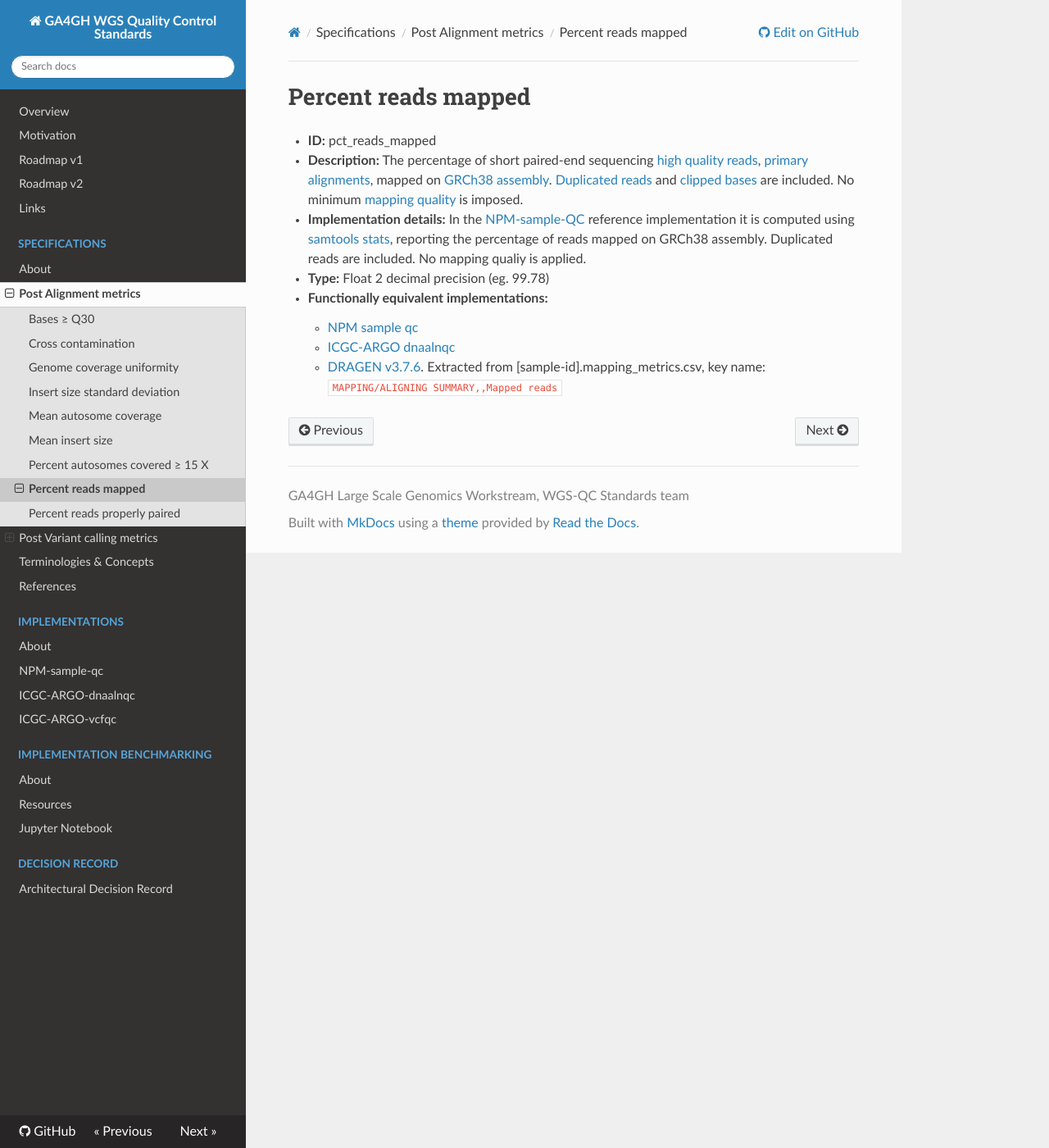
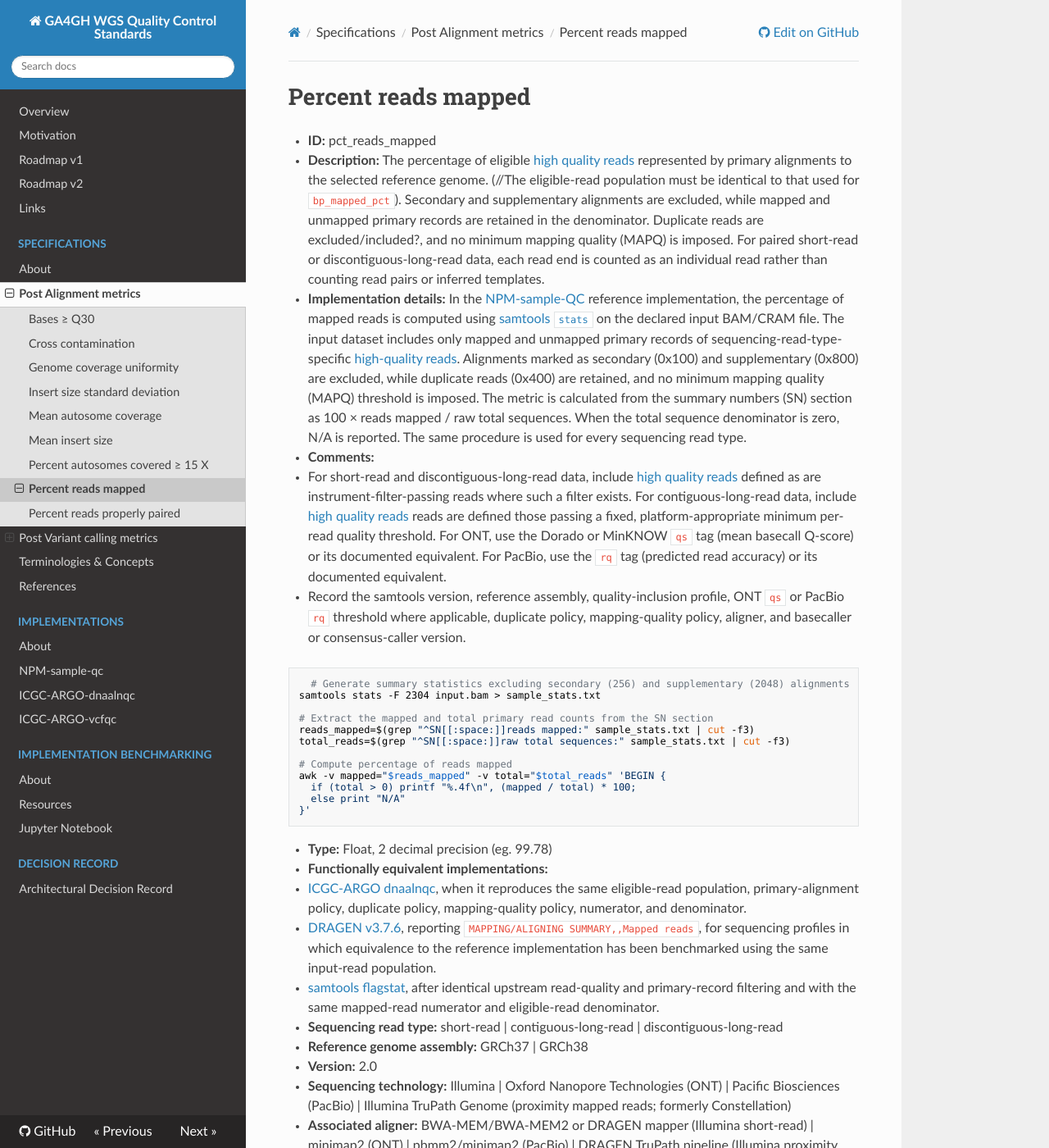
Before and after one commit to ga4gh/quality-control-wgs, an MkDocs documentation site: the page built from docs/metrics_definitions/percent-reads-mapped.md, in a window 1280 px wide and 1400 px high. Shown: the whole window at 82% size. Built offline with MkDocs 1.6.1, drawn with Linux system fonts in a browser that asks for light colours; nearby versions of some CDN libraries; some of the changed text lies outside the part shown.

Commit message:
update percent reads mapped dev version awaiting further input/feedback

````diff
--- a/docs/metrics_definitions/percent-reads-mapped.md
+++ b/docs/metrics_definitions/percent-reads-mapped.md
@@ -1,10 +1,34 @@
 # Percent reads mapped
 
 - **ID:** pct_reads_mapped
-- **Description:** The percentage of short paired-end sequencing [high quality reads](terminologies.md#high-quality-reads), [primary alignments](terminologies.md#primary-alignments), mapped on [GRCh38 assembly](terminologies.md#grch38-assembly). [Duplicated reads](terminologies.md#duplicated-reads) and [clipped bases](terminologies.md#clipped-bases) are included. No minimum [mapping quality](terminologies.md#mapping-quality) is imposed.
-- **Implementation details:** In the [NPM-sample-QC](References.md#npm-sample-qc) reference implementation it is computed using [samtools stats](References.md#samtools-stats), reporting the percentage of reads mapped on GRCh38 assembly. Duplicated reads are included. No mapping qualiy is applied.
-- **Type:** Float 2 decimal precision (eg. 99.78)
+- **Description:** The percentage of eligible [high quality reads](terminologies.md#high-quality-reads) represented by primary alignments to the selected reference genome. (//The eligible-read population must be identical to that used for `bp_mapped_pct`). Secondary and supplementary alignments are excluded, while mapped and unmapped primary records are retained in the denominator. Duplicate reads are excluded/included?, and no minimum mapping quality (MAPQ) is imposed. For paired short-read or discontiguous-long-read data, each read end is counted as an individual read rather than counting read pairs or inferred templates.
+- **Implementation details:** In the [NPM-sample-QC](References.md#npm-sample-qc) reference implementation, the percentage of mapped reads is computed using [samtools `stats`](https://www.htslib.org/doc/samtools-stats.html) on the declared input BAM/CRAM file. The input dataset includes only mapped and unmapped primary records of sequencing-read-type-specific [high-quality reads](terminologies.md#high-quality-reads). Alignments marked as secondary (0x100) and supplementary (0x800) are excluded, while duplicate reads (0x400) are retained, and no minimum mapping quality (MAPQ) threshold is imposed. The metric is calculated from the summary numbers (SN) section as 100 × reads mapped / raw total sequences. When the total sequence denominator is zero, N/A is reported. The same procedure is used for every sequencing read type.
+- **Comments:**
+  - For short-read and discontiguous-long-read data, include [high quality reads](terminologies.md#high-quality-reads) defined as are instrument-filter-passing reads where such a filter exists. For contiguous-long-read data, include [high quality reads](terminologies.md#high-quality-reads) reads are defined those passing a fixed, platform-appropriate minimum per-read quality threshold. For ONT, use the Dorado or MinKNOW `qs` tag (mean basecall Q-score) or its documented equivalent. For PacBio, use the `rq` tag (predicted read accuracy) or its documented equivalent.
+  - Record the samtools version, reference assembly, quality-inclusion profile, ONT `qs` or PacBio `rq` threshold where applicable, duplicate policy, mapping-quality policy, aligner, and basecaller or consensus-caller version.
+```
+  # Generate summary statistics excluding secondary (256) and supplementary (2048) alignments
+samtools stats -F 2304 input.bam > sample_stats.txt
+
+# Extract the mapped and total primary read counts from the SN section
+reads_mapped=$(grep "^SN[[:space:]]reads mapped:" sample_stats.txt | cut -f3)
+total_reads=$(grep "^SN[[:space:]]raw total sequences:" sample_stats.txt | cut -f3)
+
+# Compute percentage of reads mapped
+awk -v mapped="$reads_mapped" -v total="$total_reads" 'BEGIN {
+  if (total > 0) printf "%.4f\n", (mapped / total) * 100;
+  else print "N/A"
+}'
+```
+- **Type:** Float, 2 decimal precision (eg. 99.78)
 - **Functionally equivalent implementations:**
-    - [NPM sample qc](References.md#npm-sample-qc)
-    - [ICGC-ARGO dnaalnqc](References.md#icgc-argo)
-    - [DRAGEN v3.7.6](References.md#dragen). Extracted from [sample-id].mapping_metrics.csv, key name: `MAPPING/ALIGNING SUMMARY,,Mapped reads`
+  - [ICGC-ARGO dnaalnqc](References.md#icgc-argo), when it reproduces the same eligible-read population, primary-alignment policy, duplicate policy, mapping-quality policy, numerator, and denominator.
+  - [DRAGEN v3.7.6](References.md#dragen), reporting `MAPPING/ALIGNING SUMMARY,,Mapped reads`, for sequencing profiles in which equivalence to the reference implementation has been benchmarked using the same input-read population.
+  - [samtools flagstat](https://www.htslib.org/doc/samtools-flagstat.html), after identical upstream read-quality and primary-record filtering and with the same mapped-read numerator and eligible-read denominator.
+- **Sequencing read type:** short-read | contiguous-long-read | discontiguous-long-read
+- **Reference genome assembly:** GRCh37 | GRCh38
+- **Version:** 2.0
+- **Sequencing technology:** Illumina | Oxford Nanopore Technologies (ONT) | Pacific Biosciences (PacBio) | Illumina TruPath Genome (proximity mapped reads; formerly Constellation)
+- **Associated aligner:** BWA-MEM/BWA-MEM2 or DRAGEN mapper (Illumina short-read) | minimap2 (ONT) | pbmm2/minimap2 (PacBio) | DRAGEN TruPath pipeline (Illumina proximity mapped reads). Record the exact version and parameters.
+- **Associated variant caller:** N/A
+- **Associated basecaller:** N/A (Illumina short-read and proximity mapped reads) | Dorado/MinKNOW integrated Dorado (ONT) | SMRT Link/CCS (PacBio). Record the exact version and model where applicable.
````
